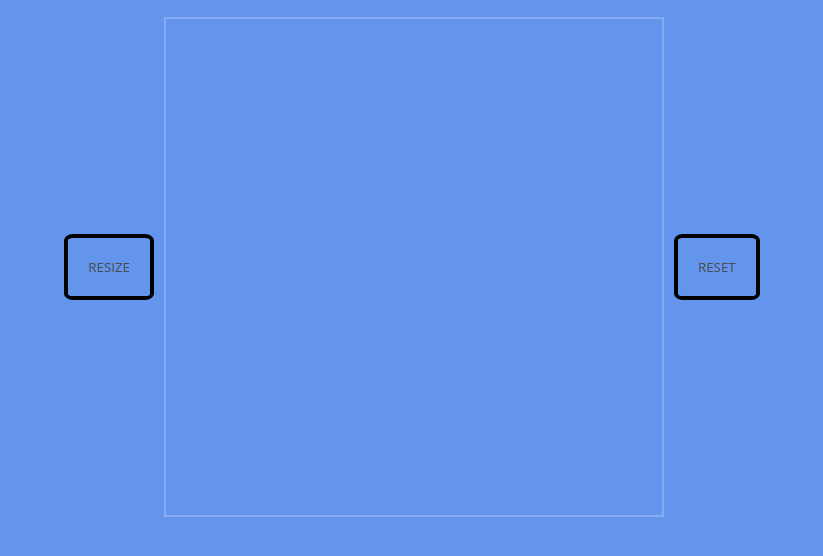
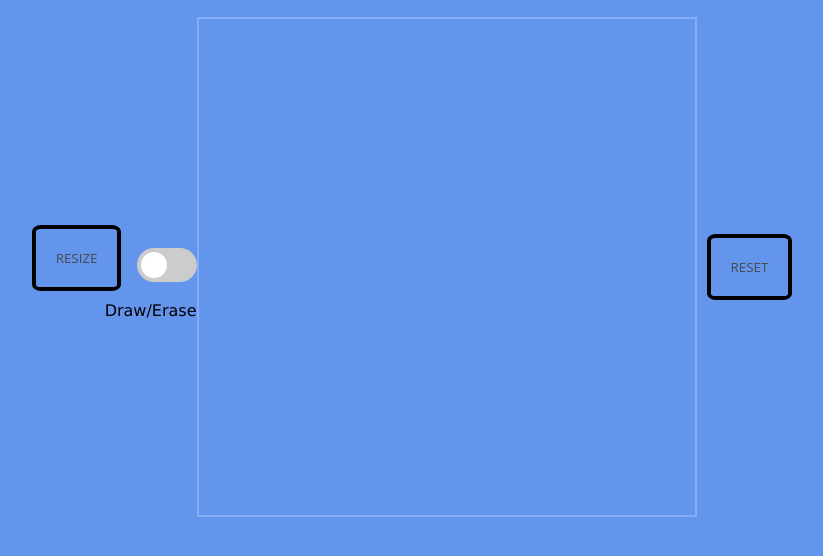
Before and after one commit to LeapHamilton/etch-a-sketch, a plain HTML site: page index.html in a window 1280 px wide. Shown: the part 162-718 px from the top of the page, without its empty margins (228-1051 px from the left). Drawn offline with Linux system fonts and the light colour scheme.

Commit message:
Finished erase function!

```diff
--- a/index.html
+++ b/index.html
@@ -12,7 +12,15 @@
         <h1>More-A-Draw</h1>
     </div>
     <div class="content">
+        <div class ="left-content">
         <button type="button" class="button" id="resize">Resize</button>
+
+        <label class="switch">
+            <input type="checkbox" id ="eraser" onclick="becomeEraser()">
+            <span class="slider round"></span>
+          </label>
+          <p>Draw/Erase</p>
+        </div>
             <div class = "container" id="container">
 
 
--- a/java.js
+++ b/java.js
@@ -1,8 +1,12 @@
-let size = 100;
+
 const maxWidth = 500;
+let isEraserOn = false;
+
 
 
 function createGrid(size) {
+
+
     for (i=0; i<size*size; i++) {
         let gridSquare = document.createElement("div");
         let container = document.getElementsByClassName("container")[0];
@@ -11,6 +15,8 @@ function createGrid(size) {
         document.documentElement.style.setProperty("--columns-row", size);
 }
 }
+
+
 
 
 let button = document.getElementById("reset");
@@ -23,18 +29,30 @@ button.addEventListener("click", reset => {
 let resize = document.getElementById("resize");
 resize.addEventListener("click", function() {
 
+    const cleanSquares = document.querySelectorAll('.gridSquare');
+
+    cleanSquares.forEach(cleanSquare => {
+    cleanSquare.style.backgroundColor = 'cornflowerblue'});
+
     size = parseInt(prompt("Pick a size: 1-100", "38"), 10);
     /*document.documentElement.style.setProperty("--columns-row", size);*/
 
     createGrid(size);
-    console.log(size);
 })
 
-createGrid(size)
+createGrid(100);
 
 const gridSquares = document.querySelectorAll('.gridSquare');
 gridSquares.forEach(gridSquare => {
     gridSquare.addEventListener('mouseover', event => {
-        gridSquare.style.backgroundColor = "black"
+       if (isEraserOn === false) {gridSquare.style.backgroundColor = "black"}
+       else {gridSquare.style.backgroundColor = "cornflowerblue"}
       })
 })
+
+
+
+function becomeEraser() {
+    if (document.getElementById ("eraser").checked){
+        return isEraserOn = true}
+        else {return isEraserOn = false;}}
--- a/style.css
+++ b/style.css
@@ -24,9 +24,81 @@ h1 {
     margin-bottom: 20px;
 }
 
+.switch {
+    position: relative;
+    display: inline-block;
+    width: 60px;
+    height: 34px;
+  }
+
+  .switch input {
+    opacity: 0;
+    width: 0;
+    height: 0;
+  }
+
+  .slider {
+    position: absolute;
+    cursor: pointer;
+    top: 0;
+    left: 0;
+    right: 0;
+    bottom: 0;
+    background-color: #ccc;
+    -webkit-transition: .4s;
+    transition: .4s;
+  }
+
+.slider:before {
+  position: absolute;
+  content: "";
+  height: 26px;
+  width: 26px;
+  left: 4px;
+  bottom: 4px;
+  background-color: white;
+  -webkit-transition: .4s;
+  transition: .4s;
+}
+
+
+input:checked + .slider {
+    background-color: #2196F3;
+  }
+
+
+  input:focus + .slider {
+    box-shadow: 0 0 1px #2196F3;
+  }
+
+
+input:checked + .slider:before {
+  -webkit-transform: translateX(26px);
+  -ms-transform: translateX(26px);
+  transform: translateX(26px);
+}
+.slider.round {
+    border-radius: 34px;
+  }
+
+
+  .slider.round:before {
+    border-radius: 50%;
+  }
+
+
 .content {
    display:flex;
-   align-items: center;
+   align-items:center;
+}
+
+.left-content{
+    display:block;
+
+}
+
+p {
+    text-align: right;
 }
 
 .container {
```
